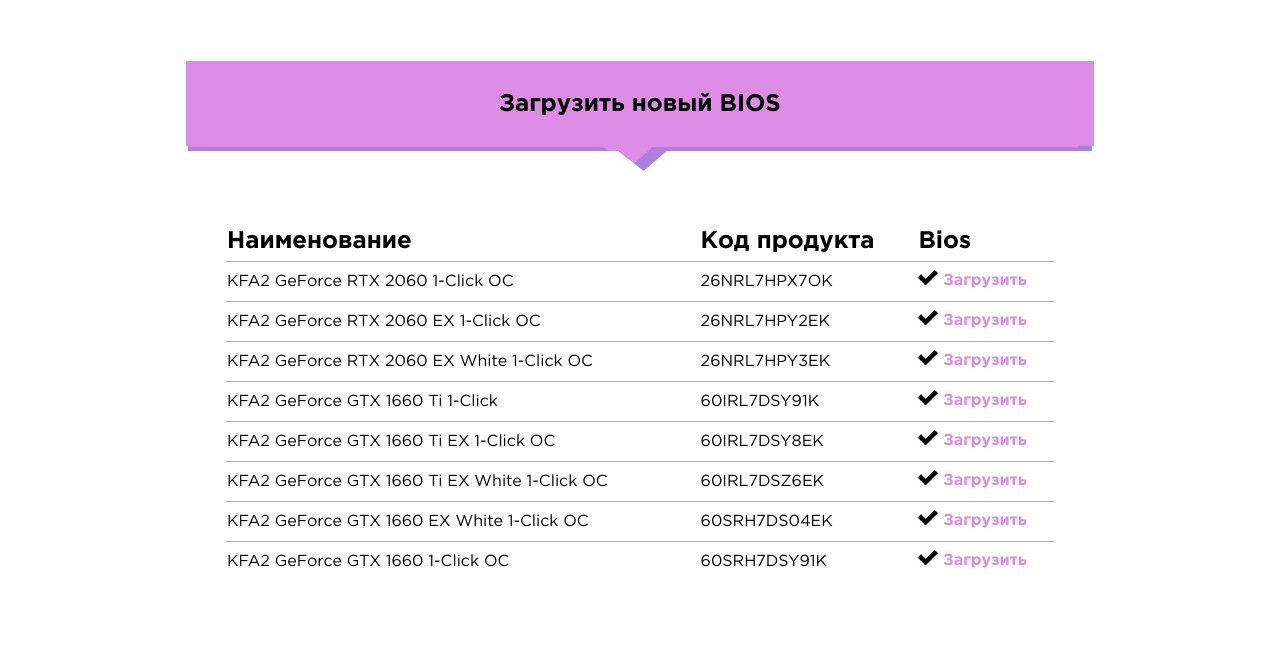
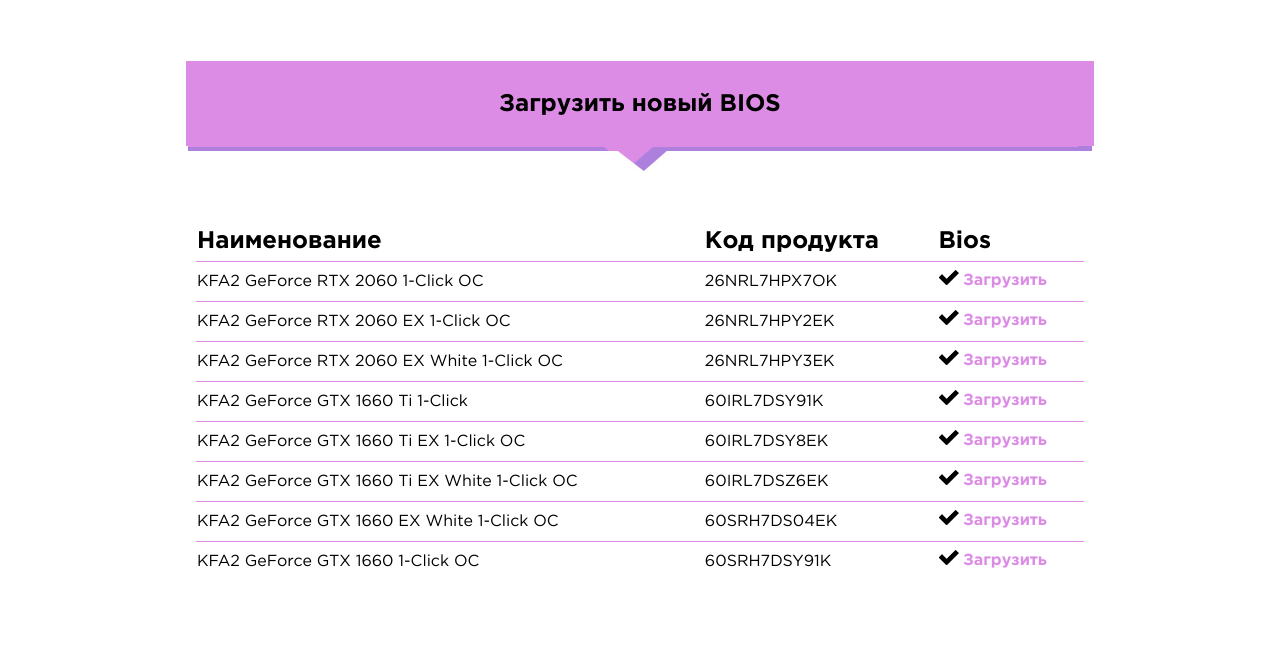
Before and after one commit to YuriyFeo/kfa2.github.io, a plain HTML site: page update.html in a window 1280 px wide. Shown: the part 936-1604 px from the top of the page. Drawn offline with Linux system fonts and the light colour scheme; files whose address does not match are found by name.

Commit message:
Change UPDATE table

```diff
--- a/styles/blocks/update/update.css
+++ b/styles/blocks/update/update.css
@@ -159,9 +159,9 @@ ol li:before {
 }
 
 .update__table {
-    width: 100%;
+    width: calc(100% - 20px);
     border: none;
-    margin: 50px 40px 0;
+    margin: 50px auto 0;
     border-collapse: collapse;
 }
 
```
